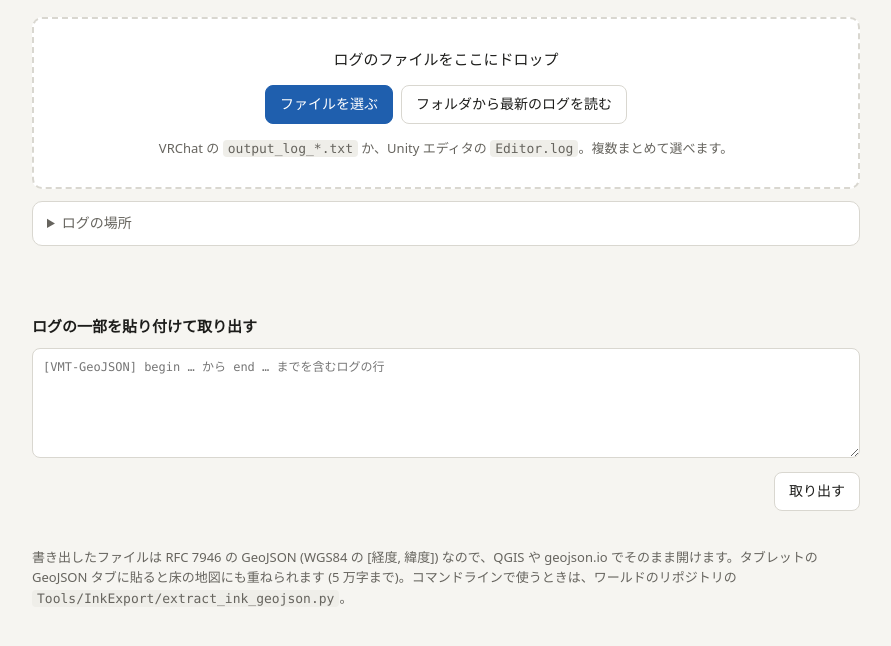
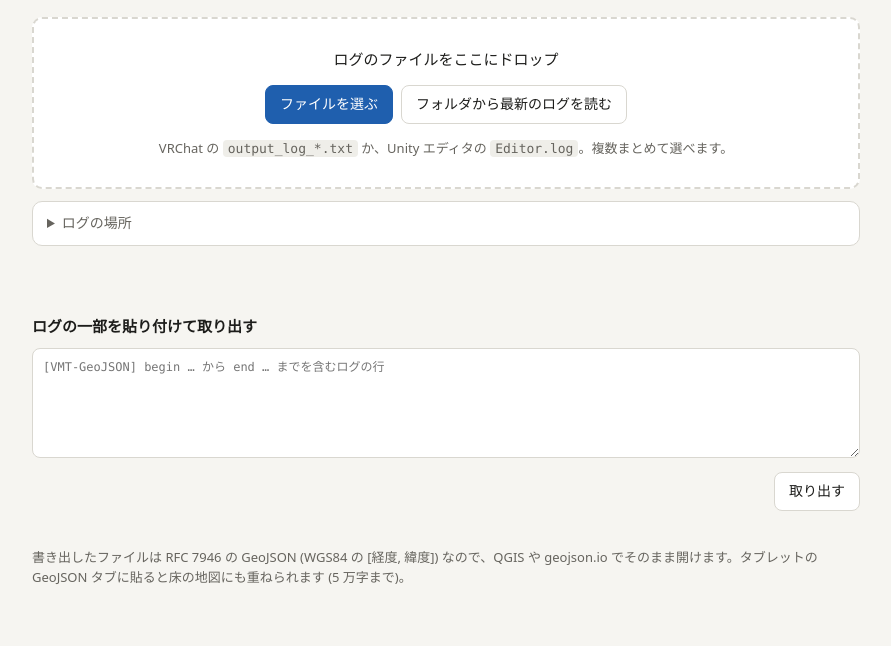
Before and after one commit to kimkim0106/vrchat-osm-tiles, a plain HTML site: page tools/ink-geojson/index.html in a window 1280 px wide. Shown: the part 118-764 px from the top of the page, without its empty margins (194-1085 px from the left). Drawn offline with Linux system fonts and the light colour scheme.

Commit message:
ページの末尾から、非公開のリポジトリのスクリプトの案内を消す
Co-Authored-By: Claude Opus 5.5 <noreply@anthropic.com>

```diff
--- a/tools/ink-geojson/index.html
+++ b/tools/ink-geojson/index.html
@@ -198,7 +198,7 @@ textarea {
   <textarea id="pasteBox" placeholder="[VMT-GeoJSON] begin … から end … までを含むログの行" spellcheck="false"></textarea>
   <div class="paste-row"><button id="pasteGo" type="button">取り出す</button></div>
 
-  <p class="foot">書き出したファイルは RFC 7946 の GeoJSON (WGS84 の [経度, 緯度]) なので、QGIS や geojson.io でそのまま開けます。タブレットの GeoJSON タブに貼ると床の地図にも重ねられます (5 万字まで)。コマンドラインで使うときは、ワールドのリポジトリの <code>Tools/InkExport/extract_ink_geojson.py</code>。</p>
+  <p class="foot">書き出したファイルは RFC 7946 の GeoJSON (WGS84 の [経度, 緯度]) なので、QGIS や geojson.io でそのまま開けます。タブレットの GeoJSON タブに貼ると床の地図にも重ねられます (5 万字まで)。</p>
 </main>
 
 <script>
```
